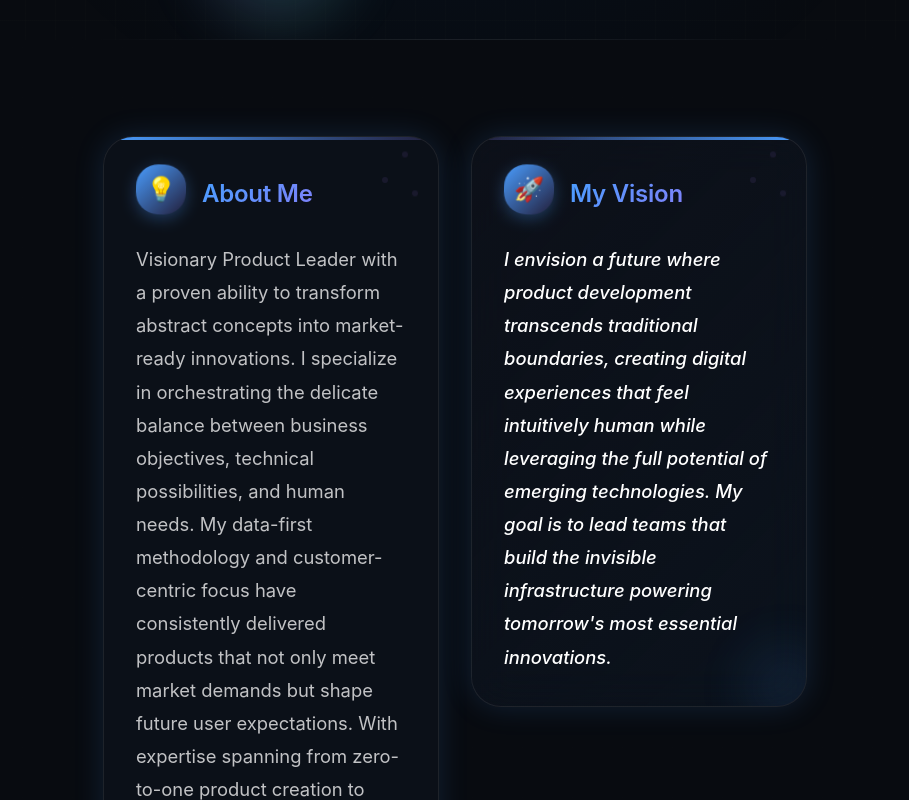
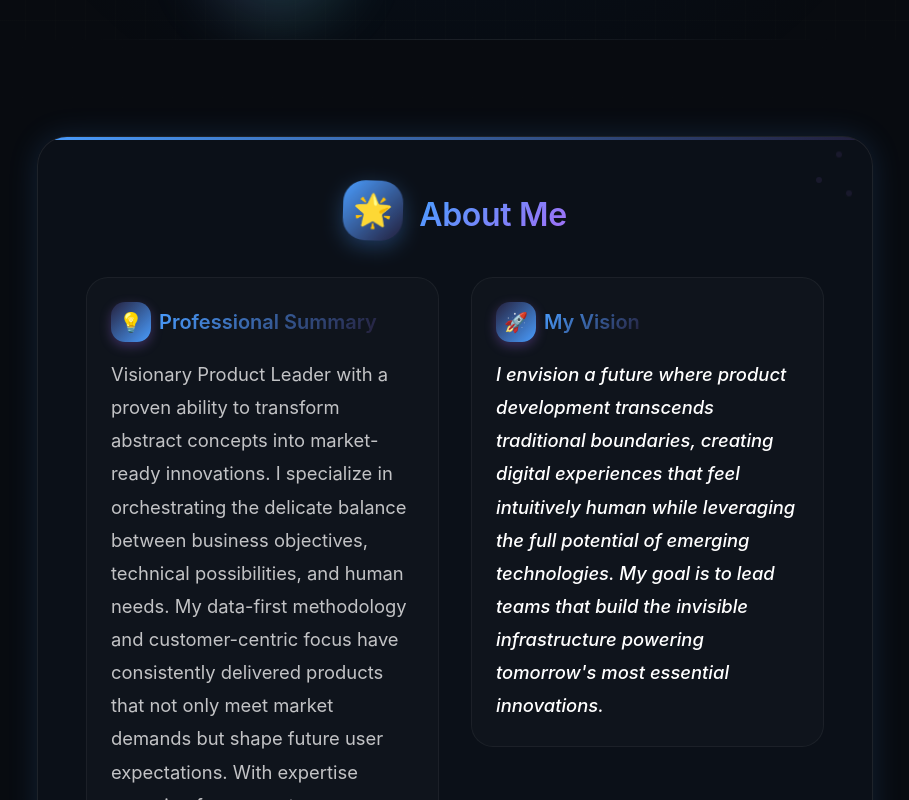
Before and after one commit to anupsth23/product-manager-portfolio, a React (Create React App) app: page / in a window 1280 px wide. Shown: the part 760-1560 px from the top of the page, without its empty margins (185-1094 px from the left). Built offline with nearby package versions, Linux system fonts and the light colour scheme.

Commit message:
Redesign About Me section with unified card layout for better content balance

```diff
--- a/src/components/sections/Summary.tsx
+++ b/src/components/sections/Summary.tsx
@@ -40,19 +40,13 @@ const SummaryWrapper = styled(Section)`
 `;
 
 const SummaryContainer = styled(Container)`
-  display: grid;
-  grid-template-columns: 1fr;
-  gap: ${theme.spacing.xl};
-
-  @media (min-width: ${theme.breakpoints.lg}) {
-    grid-template-columns: 1fr 1fr;
-    align-items: start;
-  }
+  max-width: 900px;
+  margin: 0 auto;
 `;
 
 const SummaryCard = styled.div`
   position: relative;
-  padding: ${theme.spacing.xl};
+  padding: ${theme.spacing.xxl};
   background: ${theme.colors.aiSurface};
   border-radius: ${theme.borderRadius.xl};
   border: 1px solid ${theme.colors.glassBorder};
@@ -94,43 +88,89 @@ const SummaryCard = styled.div`
   }
 `;
 
-const VisionCard = styled(SummaryCard)`
-  background: linear-gradient(135deg, ${theme.colors.aiSurface}, rgba(74, 157, 255, 0.05));
-
-  &::before {
-    background: linear-gradient(90deg, ${theme.colors.aiAccent}, ${theme.colors.primary});
-  }
+const MainHeader = styled.div`
+  text-align: center;
+  margin-bottom: ${theme.spacing.xl};
+  position: relative;
 `;
 
-const CardHeader = styled.div`
-  margin-bottom: ${theme.spacing.lg};
-  position: relative;
+const MainTitle = styled.div`
   display: flex;
   align-items: center;
+  justify-content: center;
   gap: ${theme.spacing.md};
+  margin-bottom: ${theme.spacing.md};
 `;
 
 const IconWrapper = styled.div`
-  width: 50px;
-  height: 50px;
+  width: 60px;
+  height: 60px;
   border-radius: ${theme.borderRadius.lg};
   background: linear-gradient(135deg, ${theme.colors.primary}, ${theme.colors.aiAccent});
   display: flex;
   align-items: center;
   justify-content: center;
-  font-size: 1.5rem;
+  font-size: 2rem;
   color: white;
-  box-shadow: 0 4px 15px rgba(74, 157, 255, 0.3);
+  box-shadow: 0 6px 20px rgba(74, 157, 255, 0.3);
   animation: ${float} 4s ease-in-out infinite;
 `;
 
-const HeaderContent = styled.div`
-  flex: 1;
+const ContentGrid = styled.div`
+  display: grid;
+  grid-template-columns: 1fr;
+  gap: ${theme.spacing.xl};
+
+  @media (min-width: ${theme.breakpoints.lg}) {
+    grid-template-columns: 1fr 1fr;
+    align-items: start;
+  }
 `;
 
-const CardContent = styled.div`
+const ContentSection = styled.div`
   position: relative;
-  z-index: 1;
+  padding: ${theme.spacing.lg};
+  background: rgba(255, 255, 255, 0.02);
+  border-radius: ${theme.borderRadius.lg};
+  border: 1px solid rgba(255, 255, 255, 0.05);
+  transition: all 0.3s ease;
+
+  &:hover {
+    background: rgba(255, 255, 255, 0.04);
+    border-color: rgba(74, 157, 255, 0.2);
+    transform: translateY(-2px);
+  }
+`;
+
+const SectionHeader = styled.div`
+  display: flex;
+  align-items: center;
+  gap: ${theme.spacing.sm};
+  margin-bottom: ${theme.spacing.md};
+`;
+
+const SectionIcon = styled.div`
+  width: 40px;
+  height: 40px;
+  border-radius: ${theme.borderRadius.md};
+  background: linear-gradient(135deg, ${theme.colors.aiAccent}, ${theme.colors.primary});
+  display: flex;
+  align-items: center;
+  justify-content: center;
+  font-size: 1.2rem;
+  color: white;
+  box-shadow: 0 4px 12px rgba(161, 112, 246, 0.3);
+`;
+
+const SectionTitle = styled.h3`
+  font-size: ${theme.typography.sizes.title3};
+  font-weight: ${theme.typography.fontWeights.semibold};
+  color: ${theme.colors.text};
+  margin: 0;
+  background: linear-gradient(135deg, ${theme.colors.primary}, ${theme.colors.aiAccent});
+  -webkit-background-clip: text;
+  -webkit-text-fill-color: transparent;
+  background-clip: text;
 `;
 
 const SummaryText = styled.p`
@@ -184,50 +224,44 @@ const Summary: React.FC<SummaryProps> = ({ summary, vision }: SummaryProps) => {
     <SummaryWrapper id="summary" aiPattern>
       <SummaryContainer>
         <SummaryCard>
-          <CardHeader>
-            <IconWrapper>💡</IconWrapper>
-            <HeaderContent>
+          <MainHeader>
+            <MainTitle>
+              <IconWrapper>🌟</IconWrapper>
               <Heading
                 level={2}
-                size="title2"
+                size="title1"
                 marginBottom="none"
                 gradient
               >
                 About Me
               </Heading>
-            </HeaderContent>
-          </CardHeader>
-          <CardContent>
-            <SummaryText>{summary}</SummaryText>
-          </CardContent>
+            </MainTitle>
+          </MainHeader>
+
+          <ContentGrid>
+            <ContentSection>
+              <SectionHeader>
+                <SectionIcon>💡</SectionIcon>
+                <SectionTitle>Professional Summary</SectionTitle>
+              </SectionHeader>
+              <SummaryText>{summary}</SummaryText>
+            </ContentSection>
+
+            {vision && (
+              <ContentSection>
+                <SectionHeader>
+                  <SectionIcon>🚀</SectionIcon>
+                  <SectionTitle>My Vision</SectionTitle>
+                </SectionHeader>
+                <VisionText>{vision}</VisionText>
+              </ContentSection>
+            )}
+          </ContentGrid>
+
           <DecorativeElement className="dot-1" />
           <DecorativeElement className="dot-2" />
           <DecorativeElement className="dot-3" />
         </SummaryCard>
-
-        {vision && (
-          <VisionCard>
-            <CardHeader>
-              <IconWrapper>🚀</IconWrapper>
-              <HeaderContent>
-                <Heading
-                  level={2}
-                  size="title2"
-                  marginBottom="none"
-                  gradient
-                >
-                  My Vision
-                </Heading>
-              </HeaderContent>
-            </CardHeader>
-            <CardContent>
-              <VisionText>{vision}</VisionText>
-            </CardContent>
-            <DecorativeElement className="dot-1" />
-            <DecorativeElement className="dot-2" />
-            <DecorativeElement className="dot-3" />
-          </VisionCard>
-        )}
       </SummaryContainer>
     </SummaryWrapper>
   );
```
